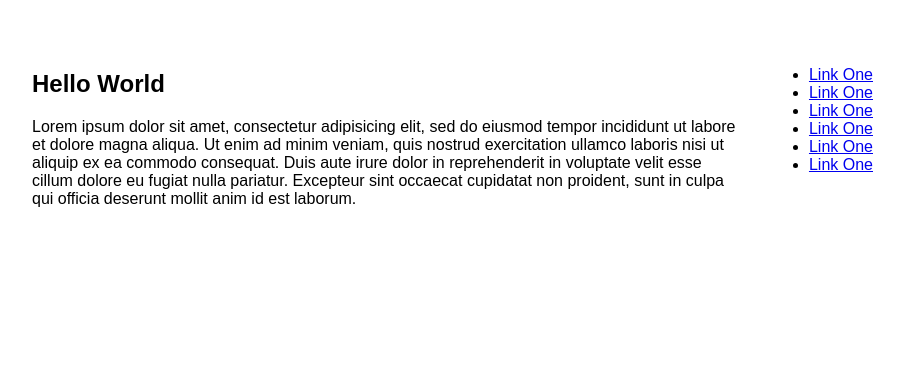
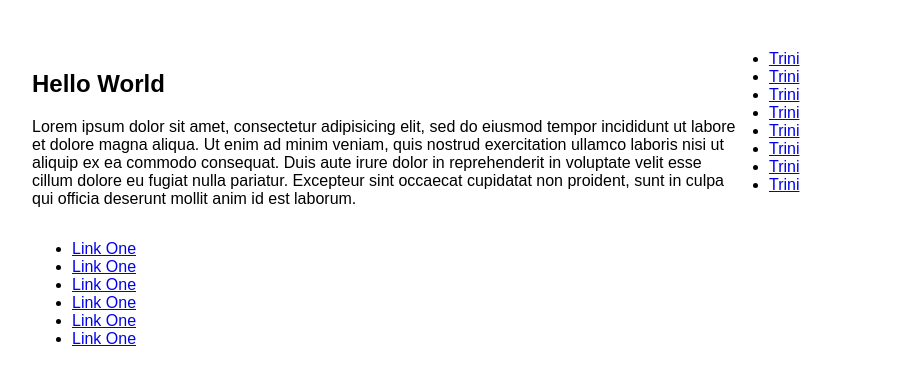
Before and after one commit to TRPMorrison/Etsy2, a plain HTML site: page index.html in a window 1280 px wide. Shown: the whole page, without its empty margins (68-972 px from the left). Drawn offline with Linux system fonts and the light colour scheme.

Commit message:
REVISED COLUMNS

```diff
--- a/index.html
+++ b/index.html
@@ -32,6 +32,19 @@
       </ul>
     </div>
 
+      <div class="block">
+      <ul>
+        <li><a href="#">Trini</a></li>
+        <li><a href="#">Trini</a></li>
+        <li><a href="#">Trini</a></li>
+        <li><a href="#">Trini</a></li>
+        <li><a href="#">Trini</a></li>
+        <li><a href="#">Trini</a></li>
+        <li><a href="#">Trini</a></li>
+        <li><a href="#">Trini</a></li>
+      </ul>
+    </div>
+
 
 
   </section>
```
